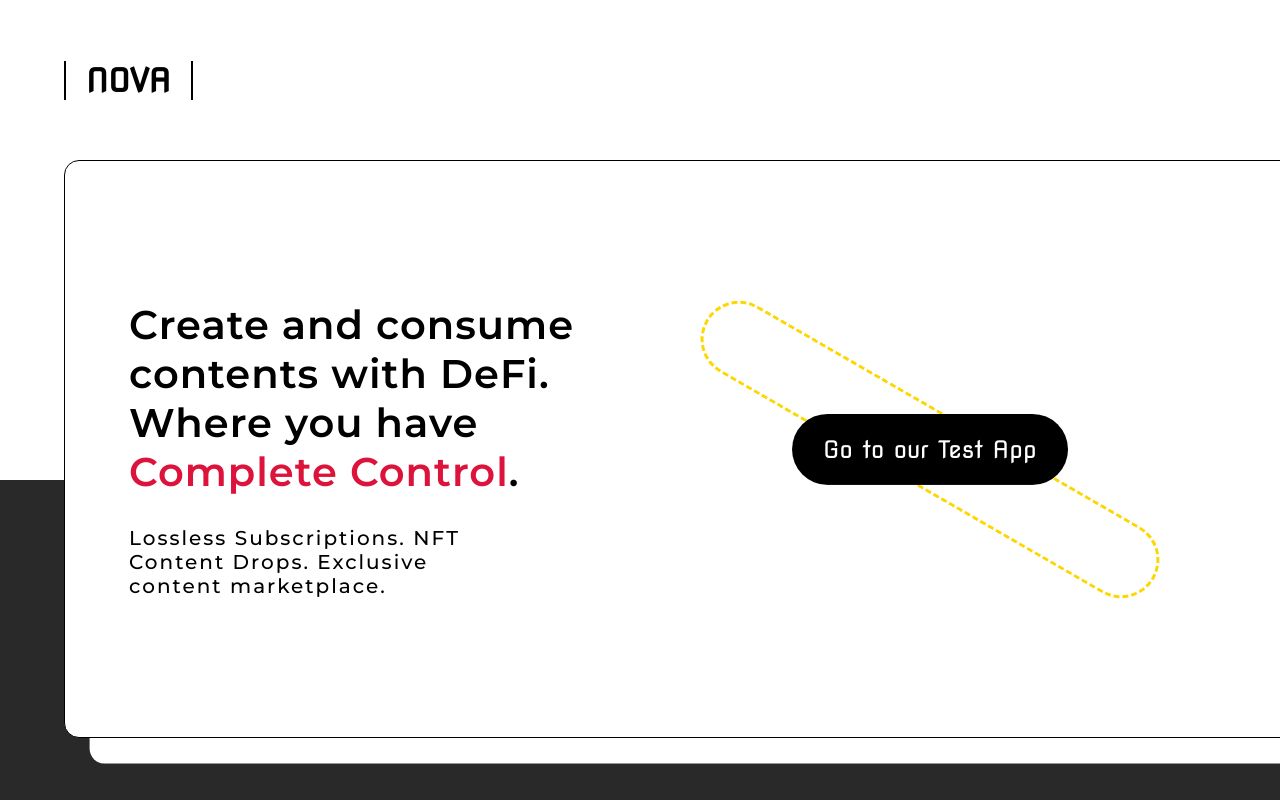
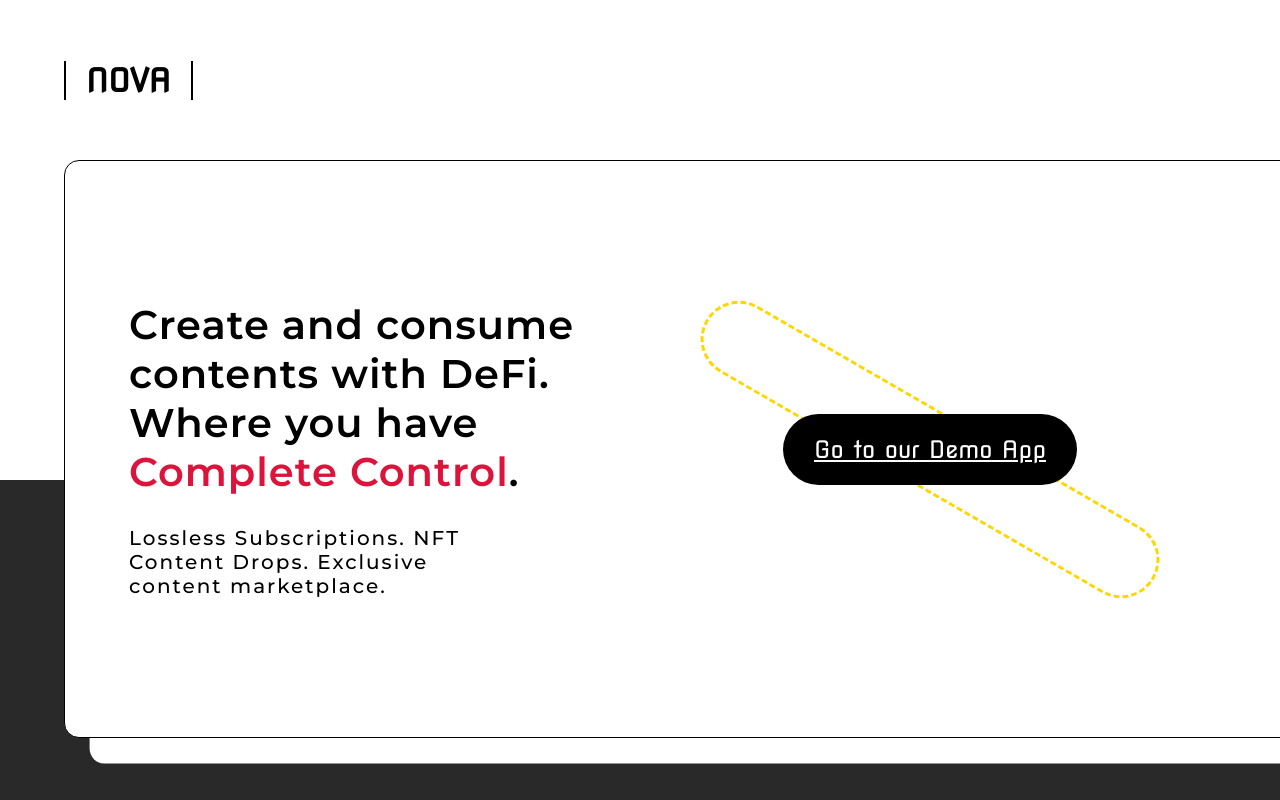
Before and after one commit to 0xdevnet/Nova, a React (Create React App) app: page / in a window 1280 px wide. Shown: the top 800 px of the page. Built offline with nearby package versions, Linux system fonts and the light colour scheme.

Commit message:
link to demo app

```diff
--- a/src/Components/Landing/Hero.jsx
+++ b/src/Components/Landing/Hero.jsx
@@ -133,7 +133,7 @@ const Hero = () => {
                         </p>
                     </div>
                     <div style={buttonContainerStyle(width)}>
-                        <button onClick={comingSoon} className="getstarted-button" style={buttonStyle(width)}>Go to our Test App</button>
+                        <a href="http://novaterra-env.eba-humppwxv.ap-northeast-2.elasticbeanstalk.com/" className="getstarted-button" style={buttonStyle(width)}>Go to our Demo App</a>
                     </div>
             </div>
         </div>
```
